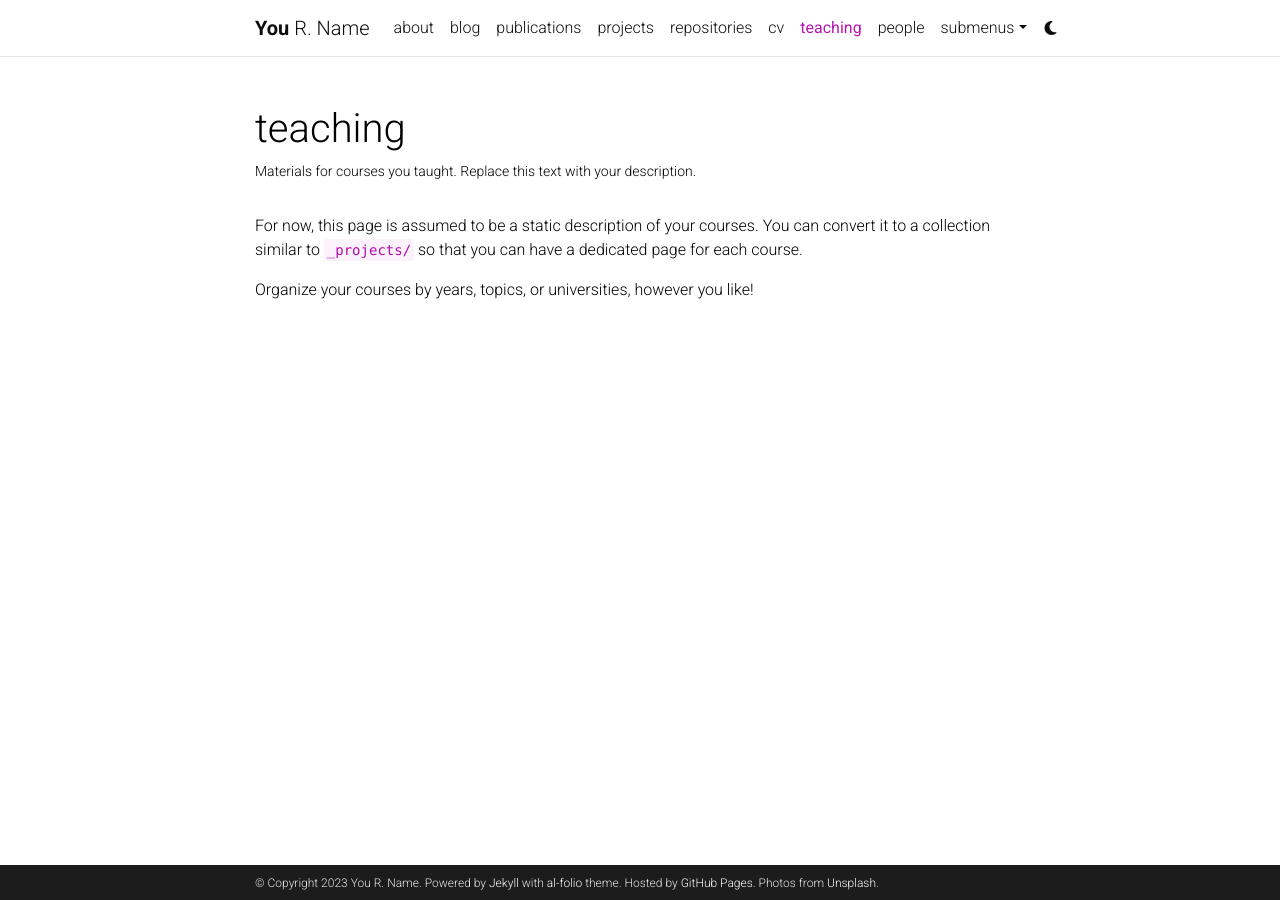
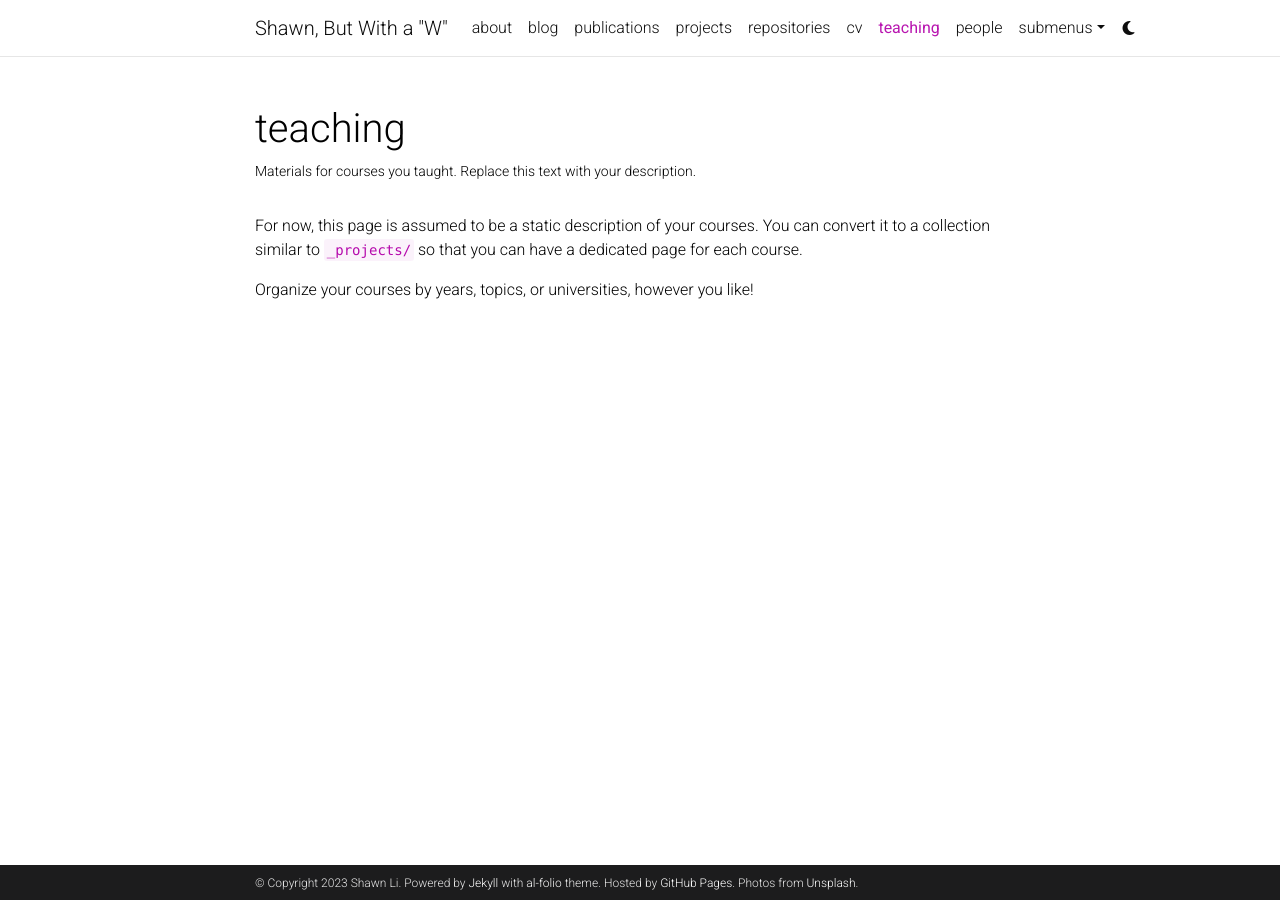
Before and after one commit to Shawn-But-With-a-W/Shawn-But-With-a-W.github.io, a Jekyll site: the page built from _pages/teaching.md, in a window 1280 px wide. Built offline with Jekyll 4.4.1, drawn with Linux system fonts in a browser that asks for light colours; comment, search, counter and statistics services are not loaded; a style sheet for code colours, icons or effects is not loaded.

Commit message:
Change name

```diff
--- a/_config.yml
+++ b/_config.yml
@@ -2,10 +2,10 @@
 # Site settings
 # -----------------------------------------------------------------------------
 
-title: blank # the website title (if blank, full name will be used instead)
-first_name: You
-middle_name: R.
-last_name: Name
+title: Shawn, But With a "W" # the website title (if blank, full name will be used instead)
+first_name: Shawn
+middle_name:
+last_name: Li
 email: you@example.com
 description: > # the ">" symbol means to ignore newlines until "footer_text:"
   A simple, whitespace theme for academics. Based on [*folio](https://github.com/bogoli/-folio) design.
```
